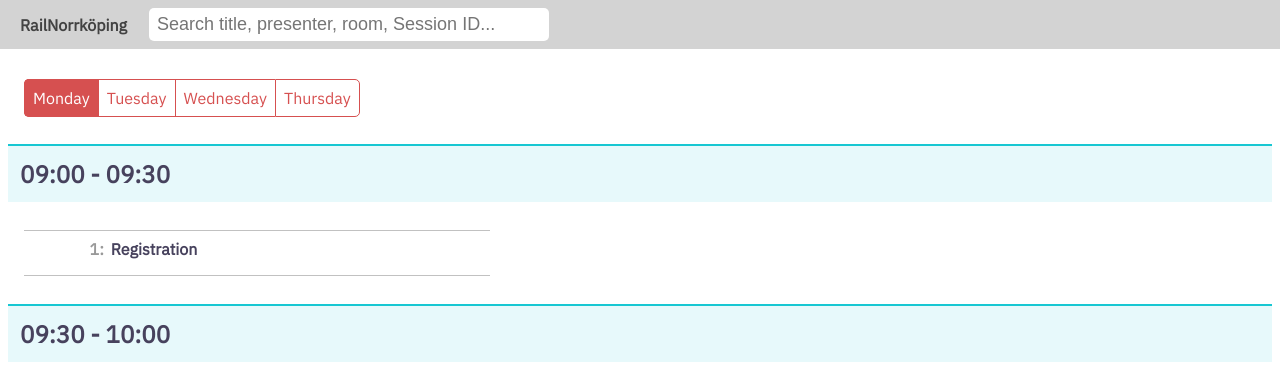
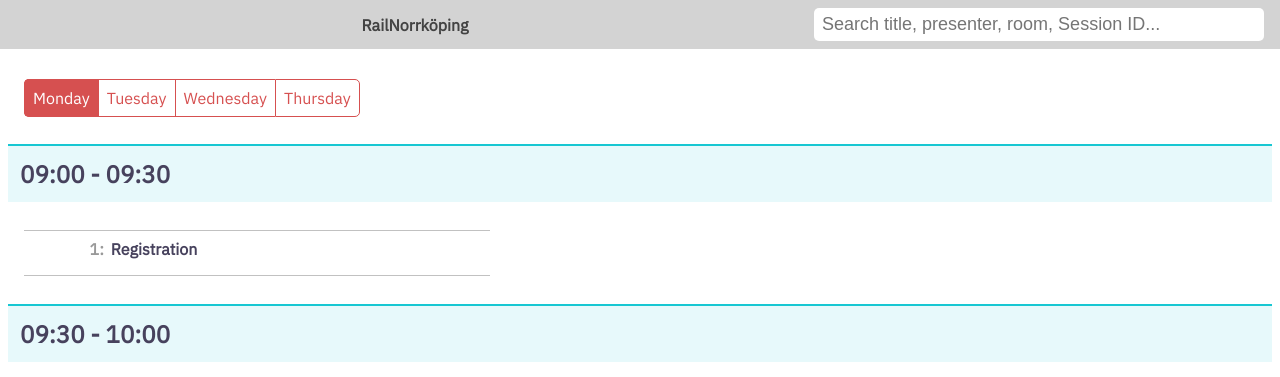
Before and after one commit to bitsteller/tabla, a plain HTML site: page program.html in a window 1280 px wide. Shown: the top 377 px of the page. Drawn offline with Linux system fonts and the light colour scheme.

Commit message:
header improvement

```diff
--- a/program.html
+++ b/program.html
@@ -78,7 +78,7 @@
 <body>
 	<div id="app">
 		<header>
-			<span class="conference">RailNorrköping</span>
+			<div class="conference">RailNorrköping</div>
 			<input type="text" class="search" v-model="search" placeholder="Search title, presenter, room, Session ID..."/>
 			<div v-show="search != ''">{{ filteredSessions | count }} sessions found</div>
 		</header>
--- a/style.css
+++ b/style.css
@@ -97,15 +97,20 @@ header {
 	display: flex;
 	flex-flow: row wrap;
 	align-items: center;
+	align-content: stretch;
 }
 
 div#app {
 	margin-top: 4em;
 }
 
+header div {
+	margin: 0px 0.5em;
+}
+
 .conference {
 	font-weight: 800;
-	flex-grow: 0.01;
+	flex-grow: 1;
 	text-align: center;
 	line-height: 1.5;
 }
@@ -114,14 +119,13 @@ div#app {
 	font-size: large;
 	width: 300px;
 	min-width: 200px;
-	max-width: 400px;
+	max-width: 450px;
 	line-height: 1.5;
 	border-style: none;
 	border-radius: 5px;
 	padding: 3px 8px;
-	flex-grow: 1;
+	flex-grow: 10;
 	flex-shrink: 1;
-	margin: 0px 1em;
 }
 
 h2.timeslot {
```
